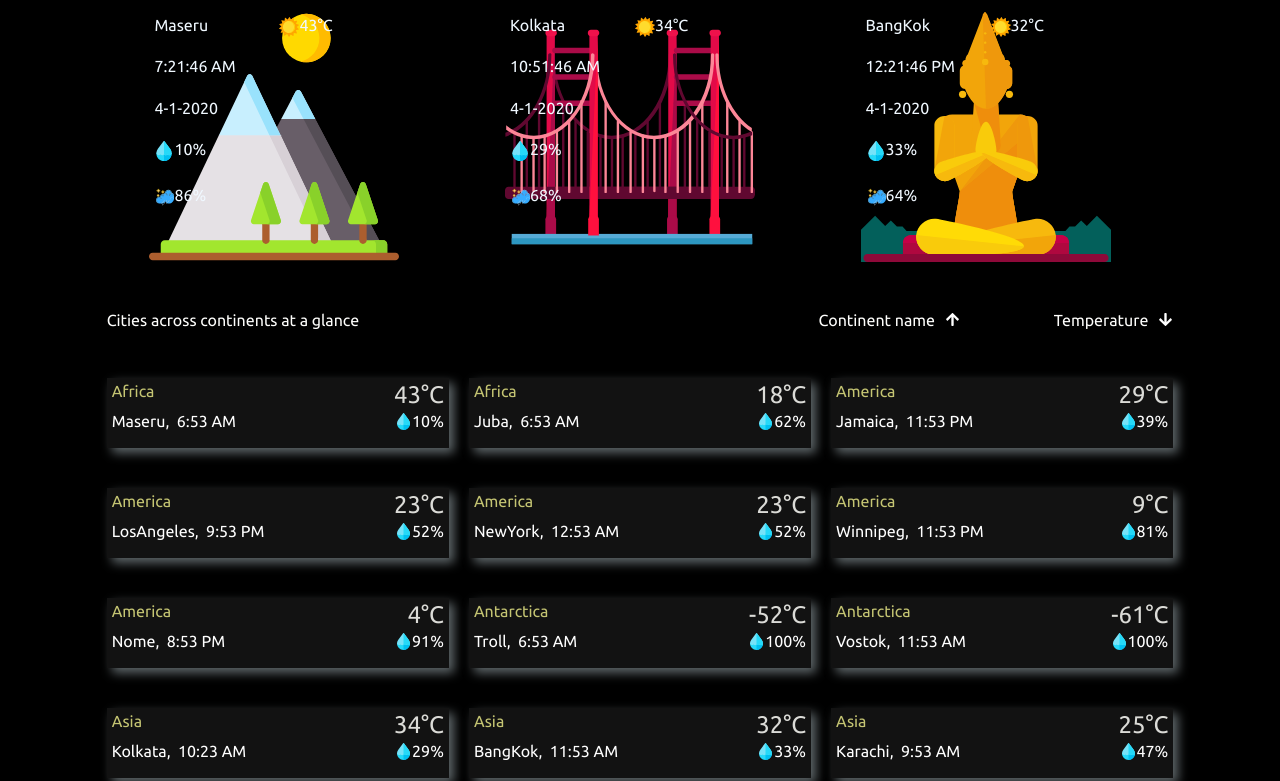
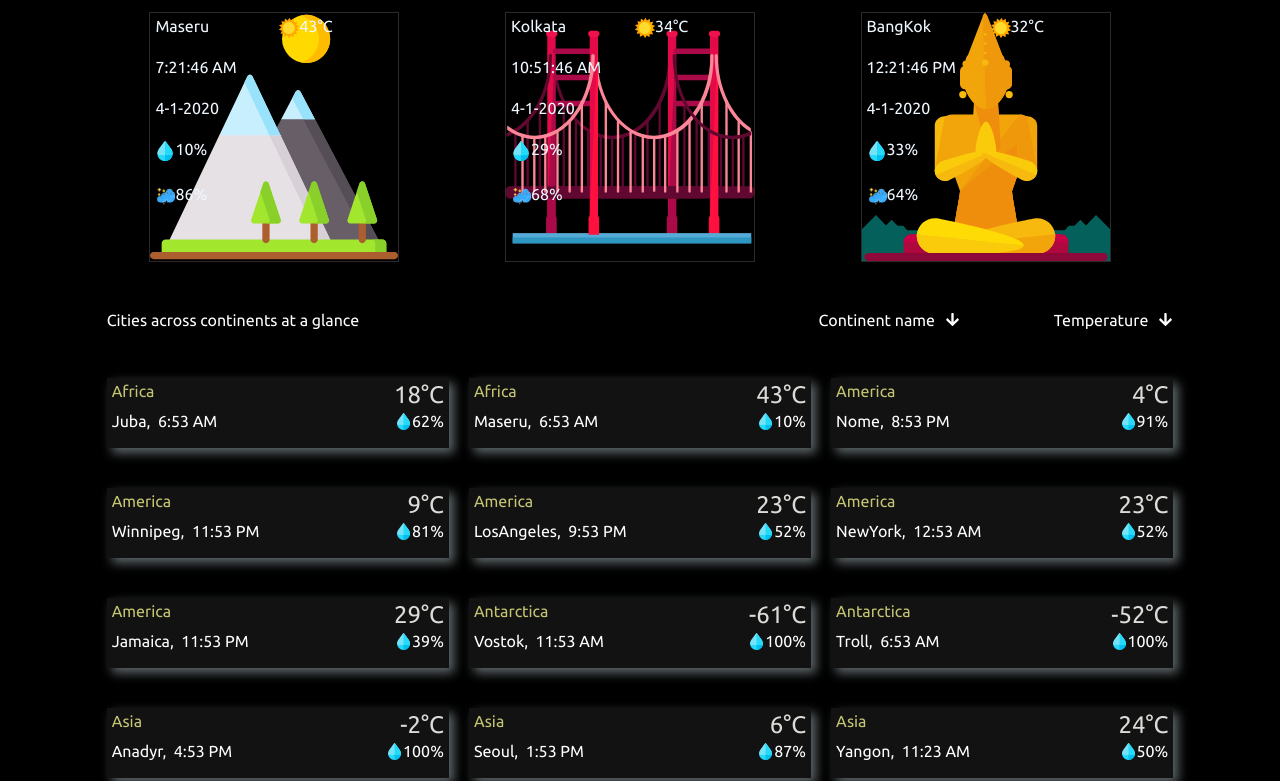
Before and after one commit to Abishek666/abishek_WebTips_Assignments, a website with bundled scripts: page src/index.html in a window 1280 px wide. Shown: the part 309-1090 px from the top of the page. Built offline with nearby package versions, Linux system fonts and the light colour scheme; files whose address does not match are found by name.

Commit message:
feat: changes updated t2003

```diff
--- a/src/index.html
+++ b/src/index.html
@@ -115,13 +115,13 @@
                     <div>
                         Continent name
                     </div>
-                    <img alt="downarrow" id="down-arrow" src="/Assets/HTML&CSS/GeneralImages&Icons/arrowDown.svg" class="continent-arrow">
+                    <img alt="down-arrow" id="down-arrow" src="/Assets/HTML&CSS/GeneralImages&Icons/arrow-down.svg" class="continent-arrow">
                 </div>
                 <div class="temperature">
                     <div >
                         Temperature
                     </div>
-                    <img alt="uparrow" id="up-arrow-temp" src="/Assets/HTML&CSS/GeneralImages&Icons/arrowUp.svg" class="temperature-arrow">
+                    <img alt="up-arrow" id="up-arrow-temp" src="/Assets/HTML&CSS/GeneralImages&Icons/arrow-down.svg" class="temperature-arrow">
 
                 </div>
                 <div></div>
--- a/src/index.js
+++ b/src/index.js
@@ -3,16 +3,18 @@
 (async function () {
   let setTimerId, setTimerIdBottom
   let bottomItemCount = 0
-  const bottomContainerElements = document.getElementsByClassName('bottom-itemscontainer')[0]
+  const bottomContainerElements = document.querySelector('.bottom-itemscontainer')
   let allCityDetails = await fetchCityDetails()
   const weatherList = document.querySelectorAll('.mid-ic')
-  const leftArrow = document.getElementById('left-scroll-arrow')
-  const rightArrow = document.getElementById('right-scroll-arrow')
+  const leftArrow = document.querySelector('#left-scroll-arrow')
+  const rightArrow = document.querySelector('#right-scroll-arrow')
+  const continentArrow = document.querySelector('.continent-arrow')
+  const citiesTemperature = document.querySelector('.temperature-arrow')
   let middleSegmentCards = allCityDetails
   let selectedWeather = ' '
-  let cardCount = document.getElementById('select-icon').value
+  let cardCount = document.querySelector('#select-icon').value
   allCityDetails = sortCityOptions(allCityDetails)
-  let continentWiseObject = Object.values(allCityDetails)
+  let continentWiseList = Object.values(allCityDetails)
 
   loadSelectOptions(allCityDetails)
   changeHeaderValues()
@@ -22,35 +24,30 @@
   sideArrowVisibility()
   leftArrow.addEventListener('click', () => { scrollItems('left') })
   rightArrow.addEventListener('click', () => { scrollItems('right') })
-  document.getElementById('select-icon').addEventListener('change', updateMiddleCitiesScrollButtonVisibility)
-  changeBottomByContinents('down-arrow')
+  document.querySelector('#select-icon').addEventListener('change', updateMiddleCitiesScrollButtonVisibility)
+  changeBottomByContinents('up-arrow')
   changeBottomByTemperature('up-arrow-temp')
-  document.querySelector('.continent-arrow').addEventListener('click', (e) => { changeBottomByContinents(e.target.id) })
-  document.querySelector('.temperature').addEventListener('click', (e) => { changeBottomByTemperature(e.target.id) })
+  continentArrow.addEventListener('click', (e) => { changeBottomByContinents(e.target.id) })
+  citiesTemperature.addEventListener('click', (e) => { changeBottomByTemperature(e.target.id) })
 
   /**
    *  This function will update the bottom container elements based on continent sorting criteria
    * @param {string} arrowId It is the arrow id of the arrow image
    */
   function changeBottomByContinents (arrowId) {
-    const continentArrow = document.getElementsByClassName('continent-arrow')[0]
+    bottomItemCount = 0
+    clearInterval(setTimerIdBottom)
+    bottomContainerElements.innerHTML = ''
     if (arrowId === 'down-arrow') {
-      bottomItemCount = 0
-      continentArrow.src = '/Assets/HTML&CSS/GeneralImages&Icons/' + 'arrowUp' + '.svg'
+      continentArrow.src = '/Assets/HTML&CSS/GeneralImages&Icons/' + 'arrow-up' + '.svg'
       continentArrow.id = 'up-arrow'
-      clearInterval(setTimerIdBottom)
-      bottomContainerElements.innerHTML = ''
-      continentWiseObject = sortCitiesByContinent(continentWiseObject)
-      changeBottomSegment(continentWiseObject)
+      continentWiseList = sortCitiesByContinent(continentWiseList).reverse()
     } else {
-      bottomItemCount = 0
-      continentArrow.src = '/Assets/HTML&CSS/GeneralImages&Icons/' + 'arrowDown' + '.svg'
+      continentArrow.src = '/Assets/HTML&CSS/GeneralImages&Icons/' + 'arrow-down' + '.svg'
       continentArrow.id = 'down-arrow'
-      clearInterval(setTimerIdBottom)
-      bottomContainerElements.innerHTML = ''
-      continentWiseObject = sortCitiesByContinent(continentWiseObject).reverse()
-      changeBottomSegment(continentWiseObject)
+      continentWiseList = sortCitiesByContinent(continentWiseList)
     }
+    changeBottomSegment(continentWiseList)
   }
 
   /**
@@ -70,24 +67,19 @@
    * @param {string} arrowId  It is the arrow id of the arrow image
    */
   function changeBottomByTemperature (arrowId) {
-    const citiesTemperature = document.getElementsByClassName('temperature-arrow')[0]
+    bottomItemCount = 0
+    clearInterval(setTimerIdBottom)
+    bottomContainerElements.innerHTML = ''
     if (arrowId === 'up-arrow-temp') {
-      bottomItemCount = 0
-      citiesTemperature.src = '/Assets/HTML&CSS/GeneralImages&Icons/' + 'arrowDown' + '.svg'
+      citiesTemperature.src = '/Assets/HTML&CSS/GeneralImages&Icons/' + 'arrow-down' + '.svg'
       citiesTemperature.id = 'down-arrow-temp'
-      clearInterval(setTimerIdBottom)
-      bottomContainerElements.innerHTML = ''
-      continentWiseObject = sortCitiesByTemperature(continentWiseObject, 'desc')
-      changeBottomSegment(continentWiseObject)
+      continentWiseList = sortCitiesByTemperature(continentWiseList, 'asc')
     } else {
-      bottomItemCount = 0
-      citiesTemperature.src = '/Assets/HTML&CSS/GeneralImages&Icons/' + 'arrowUp' + '.svg'
+      citiesTemperature.src = '/Assets/HTML&CSS/GeneralImages&Icons/' + 'arrow-up' + '.svg'
       citiesTemperature.id = 'up-arrow-temp'
-      clearInterval(setTimerIdBottom)
-      bottomContainerElements.innerHTML = ''
-      continentWiseObject = sortCitiesByTemperature(continentWiseObject, 'asc')
-      changeBottomSegment(continentWiseObject)
+      continentWiseList = sortCitiesByTemperature(continentWiseList, 'desc')
     }
+    changeBottomSegment(continentWiseList)
   }
 
   /**
@@ -114,15 +106,13 @@
    * @param {object}cities all city details
    */
   function changeBottomSegment (cities) {
-    const bottomContainer = document.getElementsByClassName('bottom-itemscontainer')[0]
-    cities.map((city) => {
+    cities.forEach((city) => {
       if (bottomItemCount < 12) {
         const card = document.createElement('div')
         card.classList.add('container-elements')
         card.innerHTML = getContinentWiseDataTemplate(city)
-        bottomContainer.appendChild(card)
+        bottomContainerElements.appendChild(card)
       }
-      return 0
     }
     )
   }
@@ -139,7 +129,7 @@
     return (`<div class="cont">
       ${continents}
   </div>
-  <div class="city-time"> ${city.cityName + ', '} &nbsp;<div id= ${bottomContainerId} ${updateBottomTime(city.timeZone, bottomContainerId)}>
+  <div class="city-time"> ${city.cityName + ', '} &nbsp;<div id= ${bottomContainerId} ${updateCityTileTime(city.timeZone, bottomContainerId)}>
   </div></div>
   <div class="bottom-temp"> ${city.temperature}</div>
   <div class="bottom-humidinfo">
@@ -154,7 +144,7 @@
    * @param {string}cityTimezone It is the timezone of the cities
    * @param {string}itemName Id for each elements
    */
-  function updateBottomTime (cityTimezone, itemName) {
+  function updateCityTileTime (cityTimezone, itemName) {
     const timeoutHandle = setTimeout(() => {
       setTime(cityTimezone, itemName)
       clearInterval(timeoutHandle)
@@ -170,10 +160,11 @@
    * @param {string}itemName  Id for each elements
    */
   function setTime (cityTimezone, itemName) {
+    const timeElement = document.getElementById(itemName)
     const timeArray = new Date().toLocaleTimeString('en-US', { timeZone: cityTimezone }).split(' ')
     const hourAndMin = timeArray[0].split(':')
-    if (document.getElementById(itemName) !== null) {
-      document.getElementById(itemName).innerHTML = ' ' + hourAndMin[0] + ':' + hourAndMin[1] + ' ' + timeArray[1]
+    if (timeElement !== null) {
+      timeElement.innerHTML = ' ' + hourAndMin[0] + ':' + hourAndMin[1] + ' ' + timeArray[1]
     }
   }
   /**
@@ -181,7 +172,7 @@
    * @param {string} cityTimezone Timezone name
    */
   function updateHeaderTime (cityTimezone) {
-    const time = document.getElementsByClassName('time-text')[0]
+    const time = document.querySelector('.time-text')
     let timeArray
     setTimerId = setInterval(() => {
       timeArray = new Date().toLocaleTimeString('en-US', { timeZone: cityTimezone }).split(' ')[0]
@@ -194,17 +185,20 @@
    *  This function will get the scrollwidth and clientwidth of the itemscontainer to display the arrow
    */
   function sideArrowVisibility () {
-    const middleCardContainer = document.getElementsByClassName('items-container')[0]
+    const middleCardContainer = document.querySelector('.items-container')
     const middleContainerWidth = middleCardContainer.clientWidth
     const scrollContainerWidth = middleCardContainer.scrollWidth
+    const leftArrow = document.querySelector('.left-arr')
+    const rightArrow = document.querySelector('.right-arr')
+    const itemsContainer = document.querySelector('.items-container')
     if (middleContainerWidth >= scrollContainerWidth) {
-      document.getElementsByClassName('left-arr')[0].style.display = 'none'
-      document.getElementsByClassName('right-arr')[0].style.display = 'none'
-      document.getElementsByClassName('items-container')[0].style.justifyContent = 'space-around'
+      leftArrow.style.display = 'none'
+      rightArrow.style.display = 'none'
+      itemsContainer.style.justifyContent = 'space-around'
     } else {
-      document.getElementsByClassName('left-arr')[0].style.display = 'block'
-      document.getElementsByClassName('right-arr')[0].style.display = 'block'
-      document.getElementsByClassName('items-container')[0].style.justifyContent = 'start'
+      leftArrow.style.display = 'block'
+      rightArrow.style.display = 'block'
+      itemsContainer.style.justifyContent = 'start'
     }
   }
 
@@ -300,7 +294,7 @@
    */
   function filterMiddleSegment (iconId) {
     let filteredObject = {}
-    document.getElementsByClassName('items-container')[0].innerHTML = ' '
+    document.querySelector('.items-container').innerHTML = ' '
     if (iconId === 'sunny-ic') {
       filteredObject = Object.values(allCityDetails).filter(filterSunny)
       filteredObject = sortCitiesBasedOnWeatherType(filteredObject, 'temperature')
@@ -320,18 +314,17 @@
    * @param {object}cities all city details
    */
   function changeMiddleSegment (cities) {
-    const middleContainer = document.getElementsByClassName('items-container')[0]
+    const middleContainer = document.querySelector('.items-container')
     middleContainer.innerHTML = ''
     const data = Object.values(cities)
     let i = 0
-    data.slice(0, cardCount).map((value) => {
+    data.slice(0, cardCount).forEach((value) => {
       const card = document.createElement('div')
       card.classList.add('items-scroll')
       card.innerHTML = getCardDetailsTemplate(value)
       middleContainer.appendChild(card)
       document.getElementsByClassName('items-scroll')[i].style.backgroundImage = "url('/Assets/HTML&CSS/Icons_for_cities/" + value.cityName.toLowerCase() + ".svg')"
       i = i + 1
-      return 0
     })
     sideArrowVisibility()
   }
@@ -467,7 +460,7 @@
   function loadSelectOptions (data) {
     data = Object.values(data)
     const dataList = document.querySelector('.datalist-options')
-    data.map((s) => {
+    data.forEach((s) => {
       const options = document.createElement('option')
       options.value = s.cityName
       dataList.appendChild(options)
--- a/src/style.css
+++ b/src/style.css
@@ -242,6 +242,7 @@
        animation-timing-function:ease-out;
        flex-shrink: 0;
        margin-right: 20px ;
+       border: 1.5px solid rgb(43 42 42);
    }
 
 
@@ -442,6 +443,7 @@
 {width:15px;
 height:15px;
 margin-left: 10px;
+cursor: pointer;
 }
 
 .topic{
```
Also changed, not shown: Assets/HTML&CSS/GeneralImages&Icons/arrow-down.svg (renamed from Assets/HTML&CSS/GeneralImages&Icons/arrowDown.svg), Assets/HTML&CSS/GeneralImages&Icons/arrow-up.svg (renamed from Assets/HTML&CSS/GeneralImages&Icons/arrowUp.svg).
